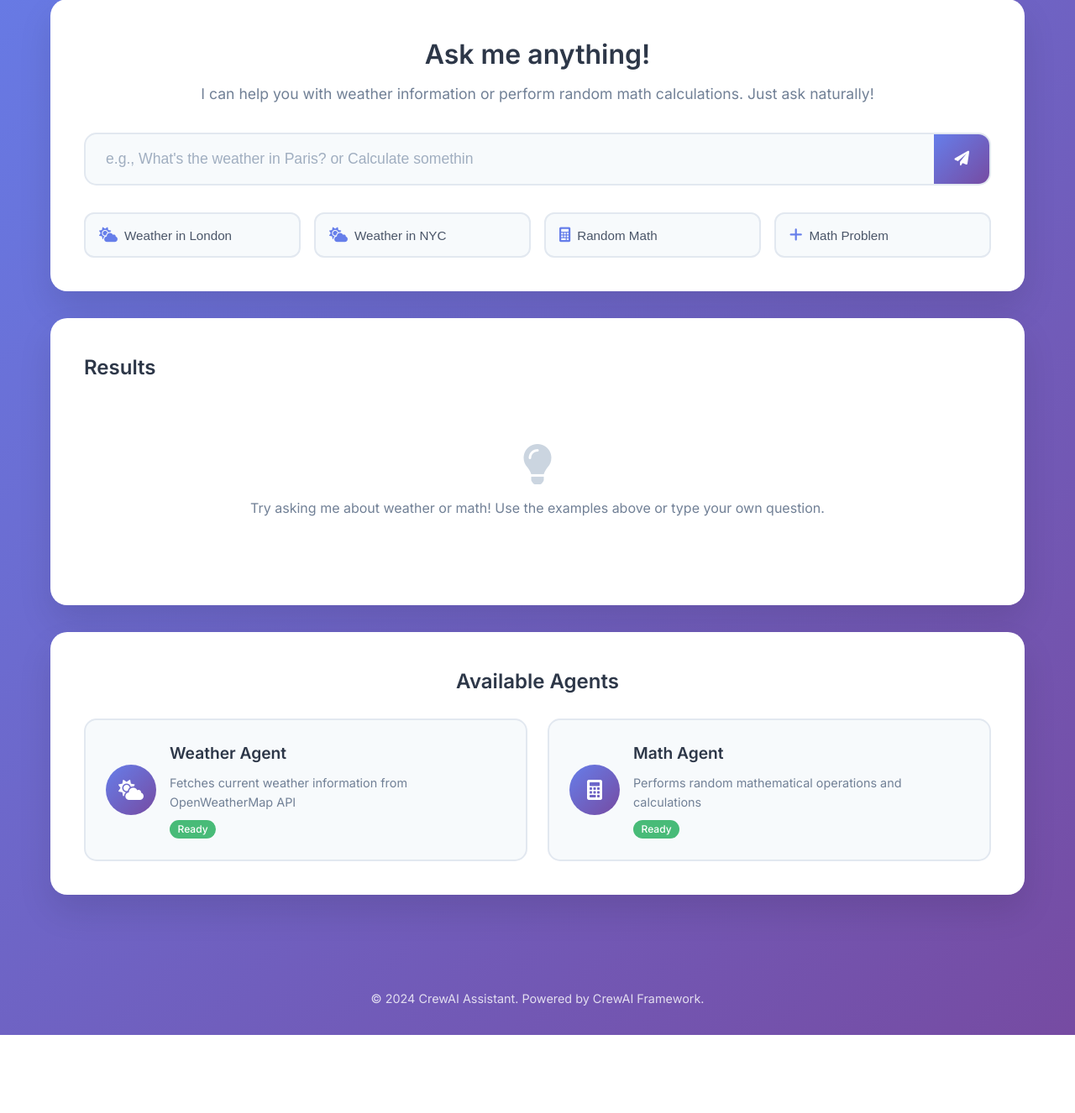
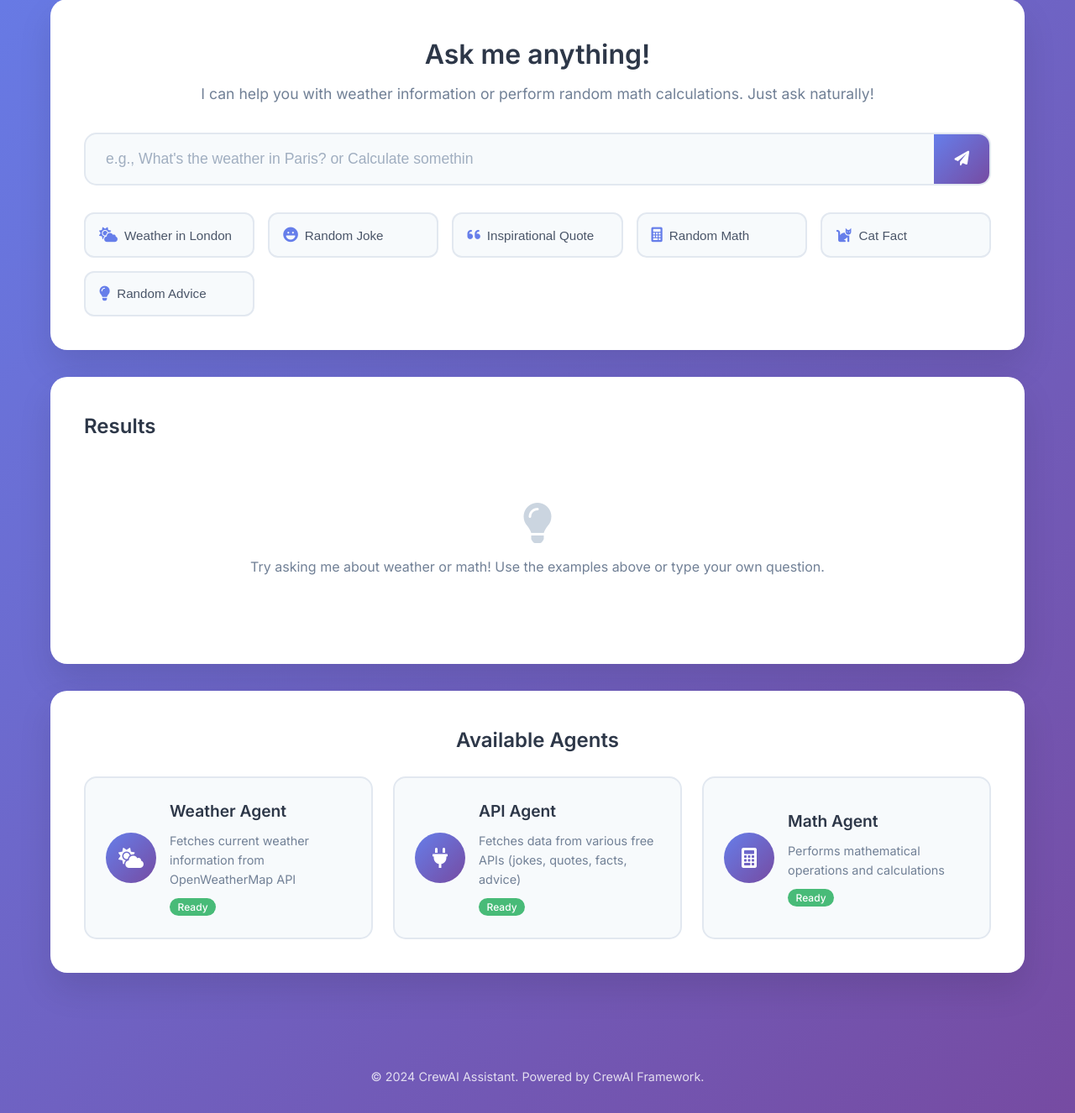
Before and after one commit to akadiyala91/CrewAgents, a Flask app: page / in a window 1280 px wide. Shown: the part 225-1551 px from the top of the page at 84% size. Before the commit the page ends 1458 px from the top, so only its background shows below. Run offline with Flask 3, Linux system fonts and the light colour scheme.

Commit message:
🚀 Enhanced Multi-Agent System with Sample APIs
✨ New Features:
- Added API Agent that invokes multiple free APIs
- Smart 3-way routing: Weather API vs Sample APIs vs Math
- 7 different free APIs integrated (jokes, quotes, facts, advice, etc.)
- Enhanced UI with new quick action buttons
- Real-time agent status visualization

🔧 Agent System:
✅ Agent 1 (Weather): Invokes OpenWeatherMap API for weather queries
✅ Agent 2 (API): Invokes various free APIs (jokes, quotes, facts, advice, cats, dogs, users)
✅ Agent 3 (Math): Performs calculations for non-API queries

🎯 Sample APIs Integrated:
- Random Jokes API
- Inspirational Quotes API
- Cat Facts API
- Random Advice API
- Fun Facts API
- Random User API
- And more!

Perfect for demonstrating intelligent API routing and agent orchestration!

```diff
--- a/app.py
+++ b/app.py
@@ -1,7 +1,7 @@
 from flask import Flask, render_template, request, jsonify
 import os
 import sys
-from crew_weather_api import simple_query_router, get_weather, do_math_calculation
+from crew_weather_api import simple_query_router, get_weather, do_math_calculation, get_api_data
 from config import Config
 
 app = Flask(__name__)
@@ -39,6 +39,9 @@ def handle_query():
 
             agent_used = "Weather Agent"
             response = get_weather(location)
+        elif query_type == "api":
+            agent_used = "API Agent"
+            response = get_api_data(query)
         else:
             agent_used = "Math Agent"
             response = do_math_calculation(query)
@@ -87,6 +90,21 @@ def get_math_api():
             'success': False
         }), 500
 
+@app.route('/api/sample')
+def get_sample_api():
+    """Direct sample API endpoint"""
+    try:
+        response = get_api_data("random fact")
+        return jsonify({
+            'response': response,
+            'success': True
+        })
+    except Exception as e:
+        return jsonify({
+            'error': f'API fetch error: {str(e)}',
+            'success': False
+        }), 500
+
 if __name__ == '__main__':
     import os
     port = int(os.environ.get('PORT', 8080))
--- a/static/js/app.js
+++ b/static/js/app.js
@@ -6,6 +6,7 @@ class CrewAIApp {
         this.resultsContainer = document.getElementById('resultsContainer');
         this.loadingOverlay = document.getElementById('loadingOverlay');
         this.weatherAgent = document.getElementById('weatherAgent');
+        this.apiAgent = document.getElementById('apiAgent');
         this.mathAgent = document.getElementById('mathAgent');
 
         this.init();
@@ -118,11 +119,14 @@ class CrewAIApp {
     highlightActiveAgent(agentUsed) {
         // Clear previous active states
         this.weatherAgent.classList.remove('active');
+        this.apiAgent.classList.remove('active');
         this.mathAgent.classList.remove('active');
 
         // Highlight the active agent
         if (agentUsed.includes('Weather')) {
             this.weatherAgent.classList.add('active');
+        } else if (agentUsed.includes('API')) {
+            this.apiAgent.classList.add('active');
         } else if (agentUsed.includes('Math')) {
             this.mathAgent.classList.add('active');
         }
@@ -130,12 +134,14 @@ class CrewAIApp {
         // Remove active state after 3 seconds
         setTimeout(() => {
             this.weatherAgent.classList.remove('active');
+            this.apiAgent.classList.remove('active');
             this.mathAgent.classList.remove('active');
         }, 3000);
     }
 
     clearAgentStatus() {
         this.weatherAgent.classList.remove('active');
+        this.apiAgent.classList.remove('active');
         this.mathAgent.classList.remove('active');
     }
 
--- a/templates/index.html
+++ b/templates/index.html
@@ -52,17 +52,25 @@
                             <i class="fas fa-cloud-sun"></i>
                             Weather in London
                         </button>
-                        <button class="quick-btn" data-query="What's the weather in New York?">
-                            <i class="fas fa-cloud-sun"></i>
-                            Weather in NYC
+                        <button class="quick-btn" data-query="Tell me a joke">
+                            <i class="fas fa-laugh"></i>
+                            Random Joke
+                        </button>
+                        <button class="quick-btn" data-query="Give me a quote">
+                            <i class="fas fa-quote-left"></i>
+                            Inspirational Quote
                         </button>
                         <button class="quick-btn" data-query="Calculate something random">
                             <i class="fas fa-calculator"></i>
                             Random Math
                         </button>
-                        <button class="quick-btn" data-query="Give me a math problem">
-                            <i class="fas fa-plus"></i>
-                            Math Problem
+                        <button class="quick-btn" data-query="Cat fact">
+                            <i class="fas fa-cat"></i>
+                            Cat Fact
+                        </button>
+                        <button class="quick-btn" data-query="Give me advice">
+                            <i class="fas fa-lightbulb"></i>
+                            Random Advice
                         </button>
                     </div>
                 </div>
@@ -96,13 +104,23 @@
                                 <span class="agent-status-badge">Ready</span>
                             </div>
                         </div>
+                        <div class="agent-card" id="apiAgent">
+                            <div class="agent-icon">
+                                <i class="fas fa-plug"></i>
+                            </div>
+                            <div class="agent-info">
+                                <h4>API Agent</h4>
+                                <p>Fetches data from various free APIs (jokes, quotes, facts, advice)</p>
+                                <span class="agent-status-badge">Ready</span>
+                            </div>
+                        </div>
                         <div class="agent-card" id="mathAgent">
                             <div class="agent-icon">
                                 <i class="fas fa-calculator"></i>
                             </div>
                             <div class="agent-info">
                                 <h4>Math Agent</h4>
-                                <p>Performs random mathematical operations and calculations</p>
+                                <p>Performs mathematical operations and calculations</p>
                                 <span class="agent-status-badge">Ready</span>
                             </div>
                         </div>
```
Also changed, not shown: crew_weather_api.py (+80 -0 lines).
